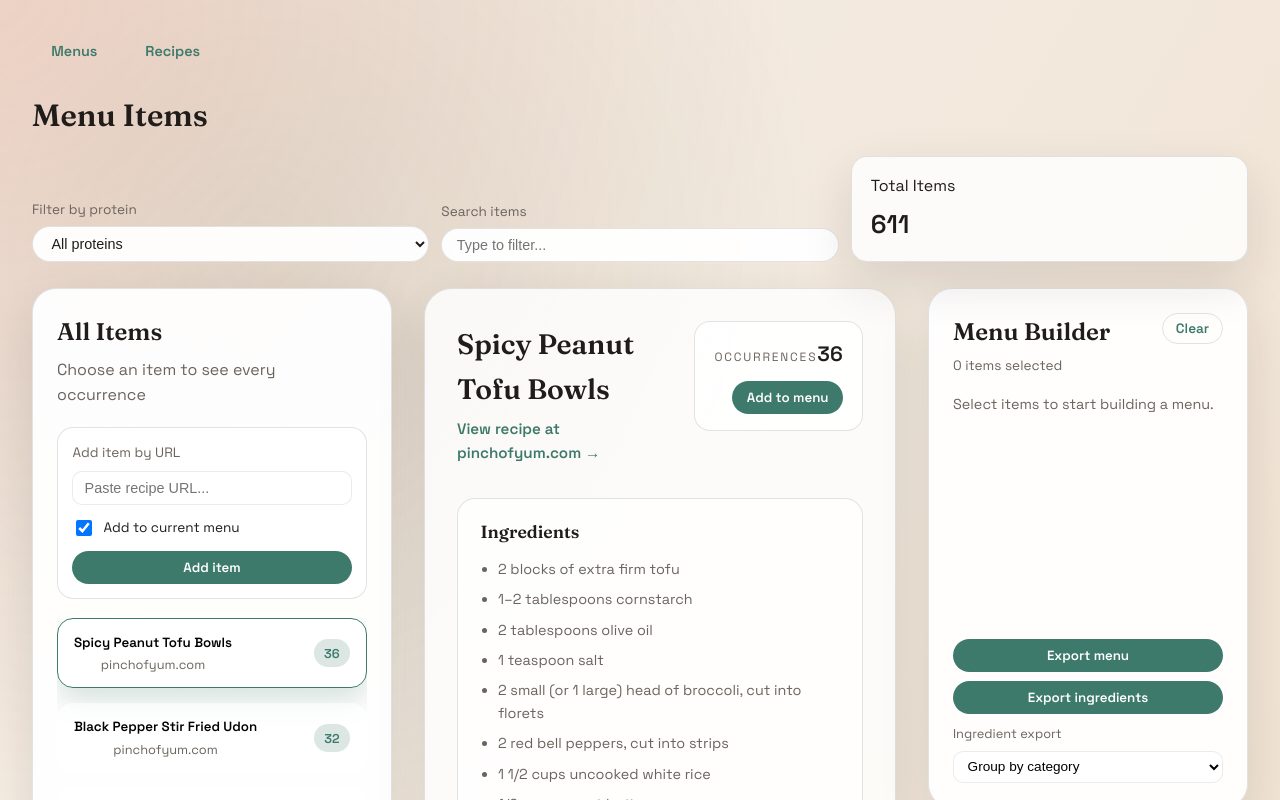
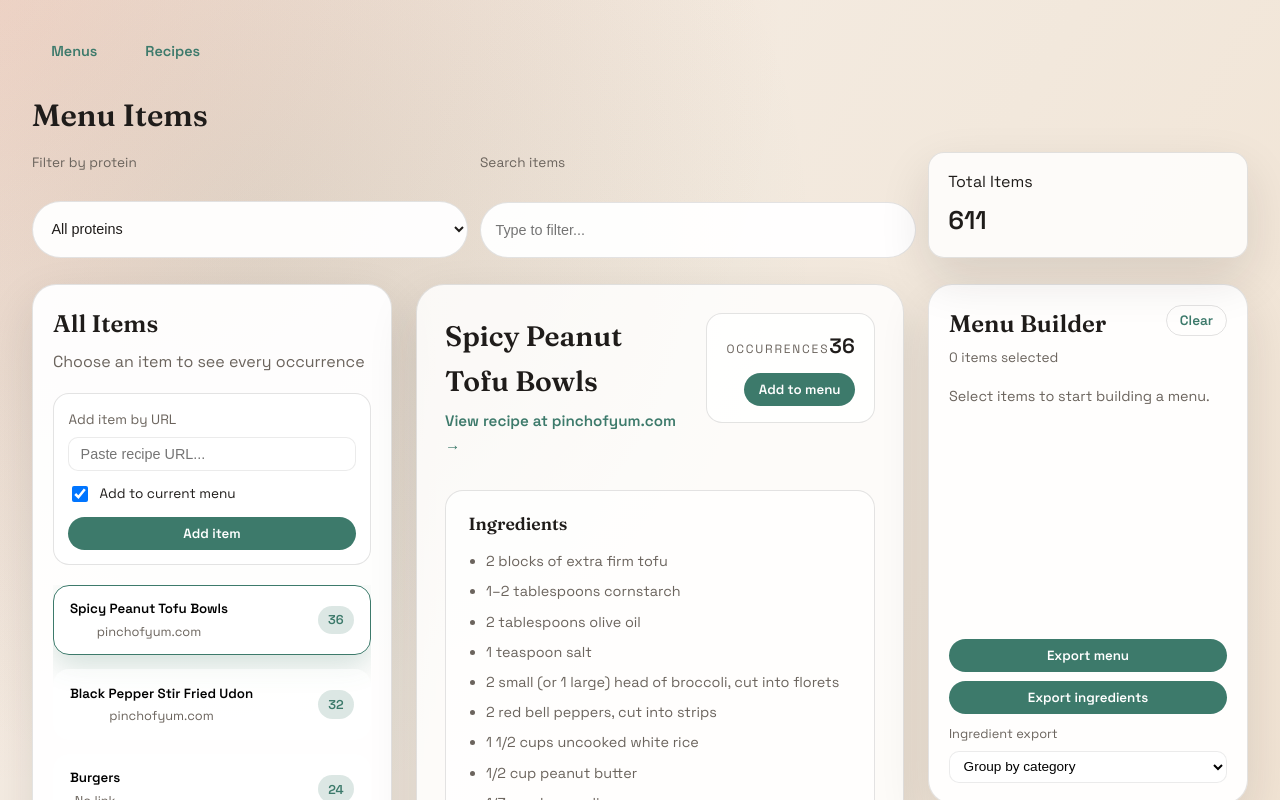
Before and after one commit to seanbartz/MenuMaker, a React app in the folder app/: page / in a window 1280 px wide. Shown: the top 800 px of the page. Built offline with nearby package versions, Linux system fonts and the light colour scheme; the HTML template or start-up script is replaced by a standard one.

Commit message:
Tighten items page layout

```diff
--- a/app/src/MenuItemsPage.css
+++ b/app/src/MenuItemsPage.css
@@ -8,7 +8,7 @@
 .items-header {
   display: grid;
   grid-template-columns: 1fr;
-  gap: 1rem;
+  gap: 0.75rem;
 }
 
 .items-header h1 {
@@ -19,9 +19,14 @@
 
 .header-meta {
   display: grid;
-  grid-template-columns: repeat(auto-fit, minmax(220px, 1fr));
+  grid-template-columns: minmax(240px, 1fr) minmax(240px, 1fr) minmax(240px, 320px);
   gap: 0.75rem;
-  align-items: end;
+  align-items: stretch;
+}
+
+.items-header .meta-card {
+  width: 100%;
+  justify-self: stretch;
 }
 
 .filter-control {
@@ -54,14 +59,14 @@
 .items-main {
   display: grid;
   grid-template-columns: minmax(260px, 360px) minmax(0, 1fr) minmax(240px, 320px);
-  gap: 2rem;
+  gap: 1.5rem;
   align-items: start;
 }
 
 .items-list {
   background: var(--card-strong);
   border-radius: 24px;
-  padding: 1.5rem;
+  padding: 1.25rem;
   border: 1px solid var(--border);
   box-shadow: var(--shadow);
   display: flex;
@@ -161,7 +166,7 @@
 .items-detail {
   background: var(--card);
   border-radius: 28px;
-  padding: 2rem;
+  padding: 1.75rem;
   border: 1px solid var(--border);
   box-shadow: var(--shadow);
 }
@@ -254,7 +259,7 @@
 .menu-builder {
   background: var(--card-strong);
   border-radius: 24px;
-  padding: 1.5rem;
+  padding: 1.25rem;
   border: 1px solid var(--border);
   box-shadow: var(--shadow);
   display: flex;
@@ -345,6 +350,10 @@
     grid-template-columns: 1fr;
   }
 
+  .header-meta {
+    grid-template-columns: 1fr;
+  }
+
   .detail-stats {
     align-items: flex-start;
   }
```
